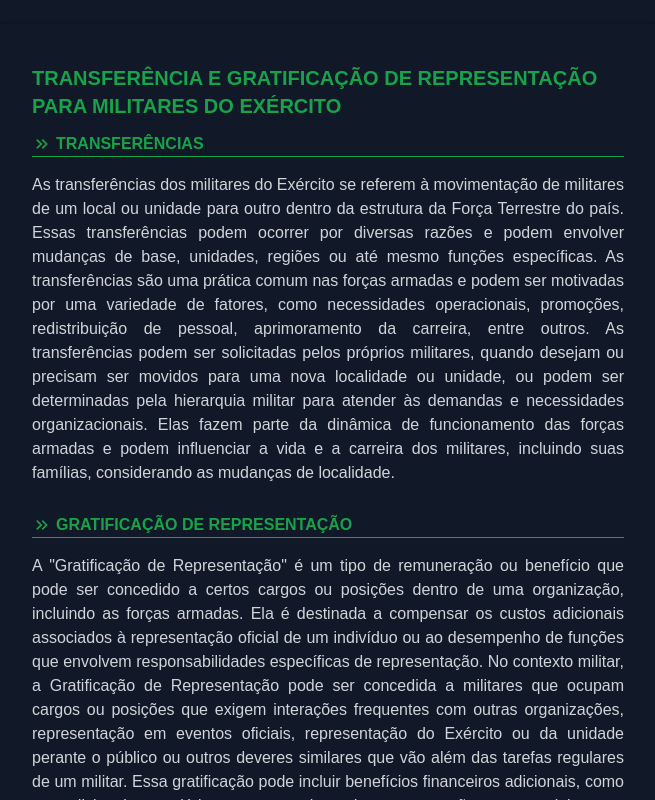
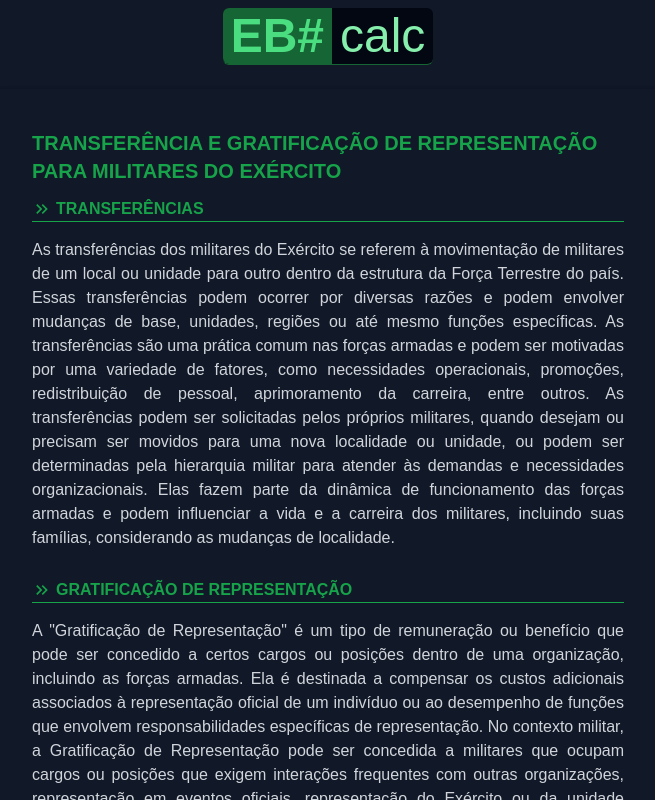
Before and after one commit to henrylsilveira/ebtransf, a Next.js app: page / in a window 1280 px wide. Shown: the top 800 px of the page, without its empty margins (312-967 px from the left). Built offline with nearby package versions, Linux system fonts and the light colour scheme; a web font is replaced by a local one.

Commit message:
criado logo

```diff
--- a/src/app/layout.tsx
+++ b/src/app/layout.tsx
@@ -1,3 +1,4 @@
+import { Logo } from '@/components/Logo'
 import './globals.css'
 import type { Metadata } from 'next'
 import { Bai_Jamjuree } from 'next/font/google'
@@ -19,7 +20,10 @@ export default function RootLayout({
       <head>
         <link rel="icon" href="/favicon.ico" />
       </head>
-      <body className={inter.className}>{children}</body>
+      <body className={inter.className}>
+        <Logo />
+        {children}
+        </body>
     </html>
   )
 }
--- /dev/null
+++ b/src/components/Logo.tsx
@@ -0,0 +1,14 @@
+import Link from "next/link"
+
+export function Logo() {
+    return (
+        <div className="flex flex-1">
+            <div className="flex bg-gray-950 mt-2 mx-auto text-5xl border-b rounded-md border-green-800">
+                <Link href="/" className="flex flex-1">
+                    <p className="font-bold bg-green-800 text-green-400 px-2 py-1 rounded-bl-md rounded-tl-md">EB#</p>
+                    <p className="font-light text-green-300 px-2 py-1">calc</p>
+                </Link>
+            </div>
+        </div>
+    )
+}
```
